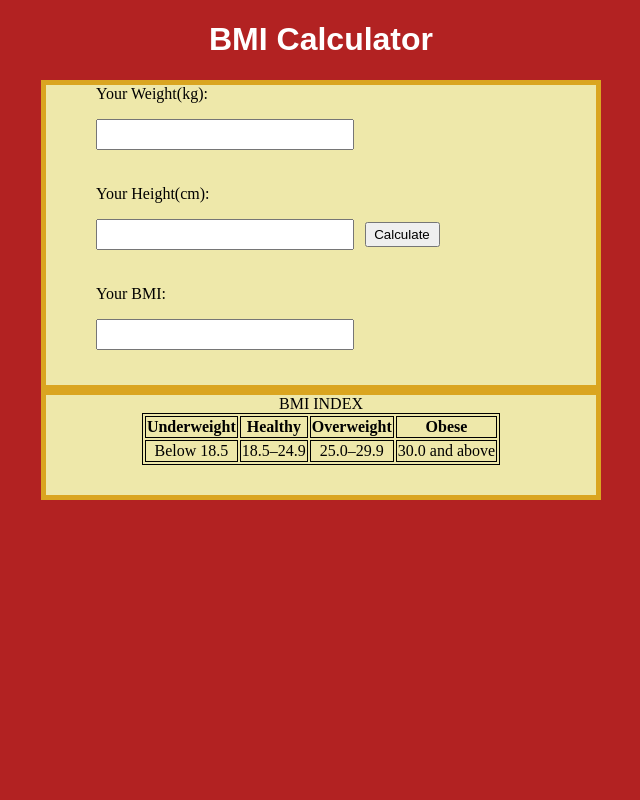
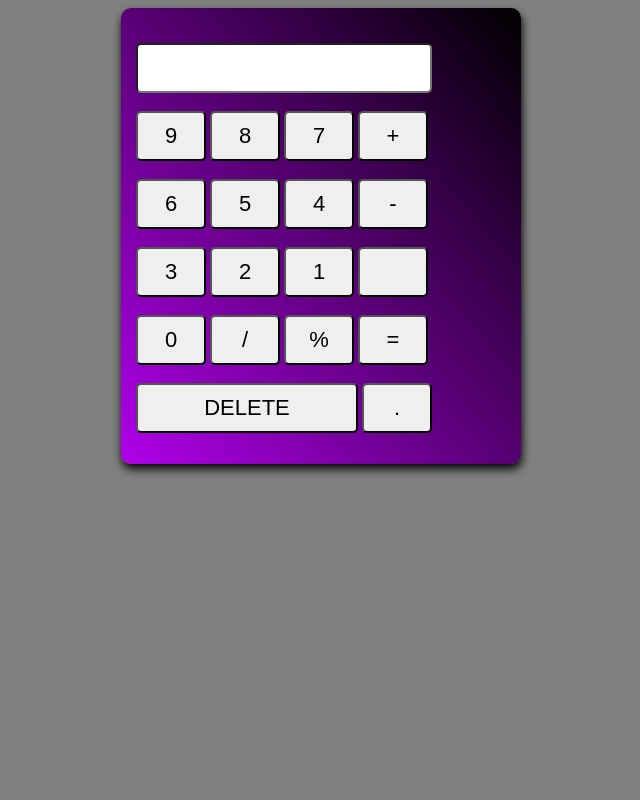
Before and after one commit to yuby123/anton17, a Django app: page / in a window 1280 px wide. Shown: the whole page, without its empty margins (319-959 px from the left). Run offline with Django 4.2, Linux system fonts and the light colour scheme.

Commit message:
Update base.html

```diff
--- a/templates/base.html
+++ b/templates/base.html
@@ -1,37 +1,71 @@
-<!DOCTYPE html>
-<html lang="en">
+<html>
 <head>
-    <meta charset="UTF-8">
-    <meta name="viewport" content="width=device-width, initial-scale=1.0">
-    <meta http-equiv="X-UA-Compatible" content="ie=edge">
-    <link rel="stylesheet" href="style.css">
-    <title>BMI Calculator</title>
+<title>Calculator </title>
+<style>
+body{
+background:gray;
+}
+*{
+box-sizing:border-box;
+-webkit-box-sizing:border-box;
+-moz-box-sizing:border-box;
+}
+.wrap{
+width:400px;
+margin:auto;
+height:auto;
+background: linear-gradient(50deg, #B000EA,black);
+padding:15px;
+border-radius: 10px;
+box-shadow: 1px 5px 10px black
+}
+input[type=text]{
+width:80%;
+padding:10px;
+font-size:22px;
+font-height:bold;
+margin-top:20px;
+border-radius:5px;
+}
+input[type=button]{
+width:70px;
+padding:10px;
+font-size:22px;
+font-height:bold;
+border-radius:5px;
+}
+#del{
+width:60%;
+}
+</style>
 </head>
+<div class="Wrap">
+<form name ="cal">
+<input type="text" name ="display">
+<br><br>
+<input type="button" value ="9" onclick ="cal.display.value+='9'">
+<input type="button" value ="8" onclick ="cal.display.value+='8'">
+<input type="button" value ="7" onclick ="cal.display.value+='7'">
+<input type="button" value ="+" onclick ="cal.display.value+='+'">
+<br><br>
+<input type="button" value ="6" onclick ="cal.display.value+='6'">
+<input type="button" value ="5" onclick ="cal.display.value+='5'">
+<input type="button" value ="4" onclick ="cal.display.value+='4'">
+<input type="button" value ="-" onclick ="cal.display.value+='-'">
+<br><br>
+<input type="button" value ="3" onclick ="cal.display.value+='3'">
+<input type="button" value ="2" onclick ="cal.display.value+='2'">
+<input type="button" value ="1" onclick ="cal.display.value+='1'">
+<input type="button" value ="" onclick ="cal.display.value+=''">
+<br><br>
+<input type="button" value ="0" onclick ="cal.display.value+='0'">
+<input type="button" value ="/" onclick ="cal.display.value+='/'">
+<input type="button" value ="%" onclick ="cal.display.value+='%'">
+<input type="button" value ="=" onclick ="cal.display.value =eval(cal.display.value)">
+<br><br>
+<input type="button" value ="DELETE" onclick ="cal.display.value=''" id="del">
+<input type="button" value ="." onclick ="cal.display.value+='.'">
+</form>
 <body>
-    <h1>BMI Calculator</h1>
-    <div id="container">
-        <label for="weight-input" id="wlabel">Your Weight(kg):</label><input type="text" id="weight-input">
-        <label for="height-input" id="hlabel">Your Height(cm):</label><input type="text" id="height-input">
-        <button id="btn">Calculate</button>
-        <label for="bmi-output" id="bmilabel">Your BMI:</label><input type="text" id="bmi-output">
-    </div>
-    <div id="table">
-        <table>
-            <caption>BMI INDEX</caption>
-            <tr>
-              <th>Underweight</th>
-              <th>Healthy</th>
-              <th>Overweight</th>
-              <th>Obese</th>
-            </tr>
-            <tr>
-              <td>Below 18.5</td>
-              <td>18.5–24.9</td>
-              <td>25.0–29.9</td>
-              <td>30.0 and above</td>
-            </tr>
-          </table>
-    </div>
-    <script src="main.js"></script>
 </body>
 </html>
```
